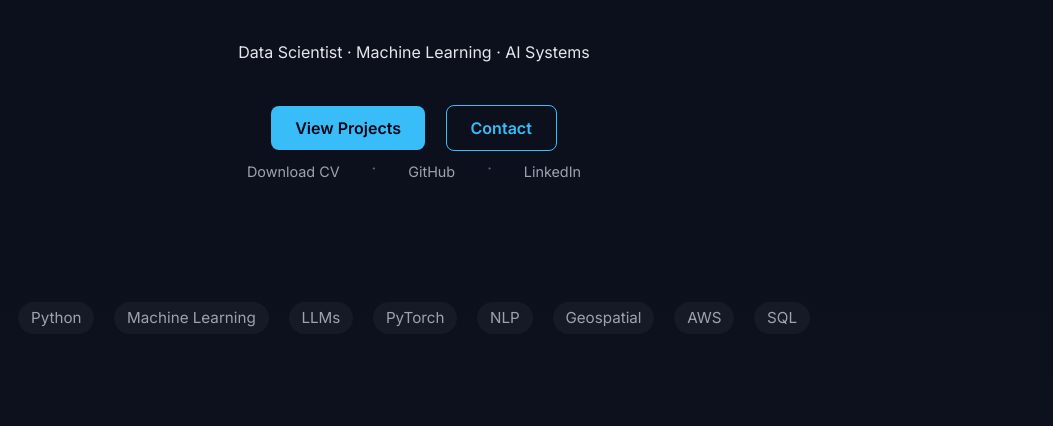
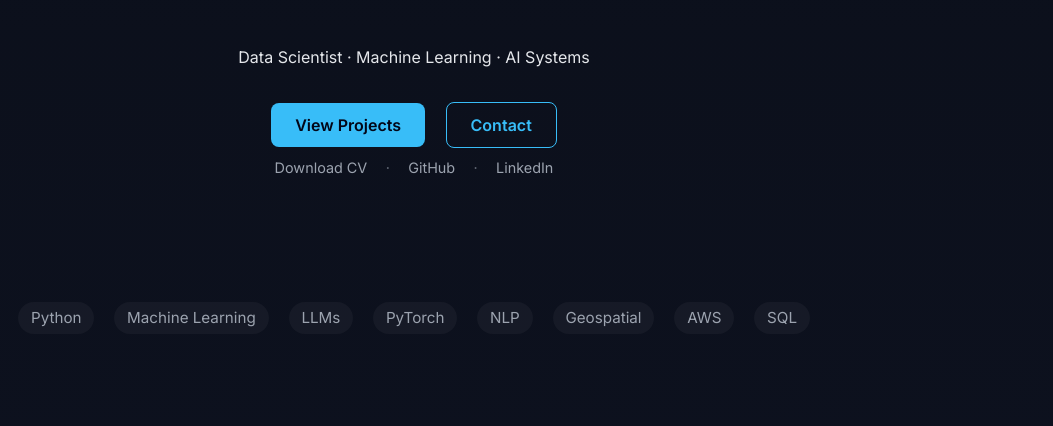
Before and after one commit to Hans7331/hans7331.github.io, a plain HTML site: page index.html in a window 1280 px wide. Shown: the part 374-800 px from the top of the page, without its empty margins (226-1279 px from the left). Drawn offline with Linux system fonts and the light colour scheme.

Commit message:
buttons update

```diff
--- a/style.css
+++ b/style.css
@@ -244,28 +244,33 @@ footer {
   line-height: 1.6;
 }
 
-/* HERO SECONDARY LINKS */
+/* Ensure hero buttons and links don't collide */
+.hero-buttons {
+  margin-top: 2rem;
+}
+
+/* Secondary links under hero */
 .hero-links {
   margin-top: 1.25rem;
   display: flex;
-  gap: 1.25rem;
+  align-items: center;
   justify-content: center;
-  flex-wrap: wrap;
+  gap: 0.75rem;
+  font-size: 0.9rem;
 }
 
+/* Link styling */
 .link-btn {
-  font-size: 0.9rem;
   color: var(--muted);
-  padding: 0.35rem 0.75rem;
-  border-radius: 6px;
-  transition: color 0.2s ease, background 0.2s ease;
+  padding: 0.25rem 0.4rem;
+  transition: color 0.2s ease;
 }
 
 .link-btn:hover {
   color: var(--accent);
-  background: rgba(56, 189, 248, 0.12);
 }
 
+/* Dot separator */
 .link-sep {
   color: var(--muted);
   opacity: 0.6;
```
Also changed, not shown: index.html (+4 -4 lines).
